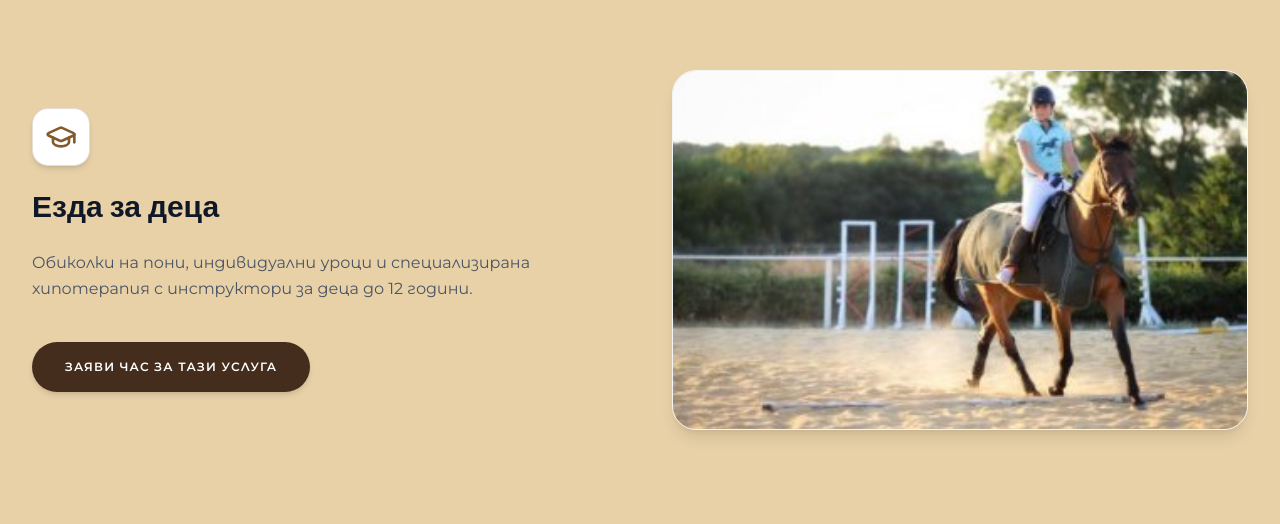
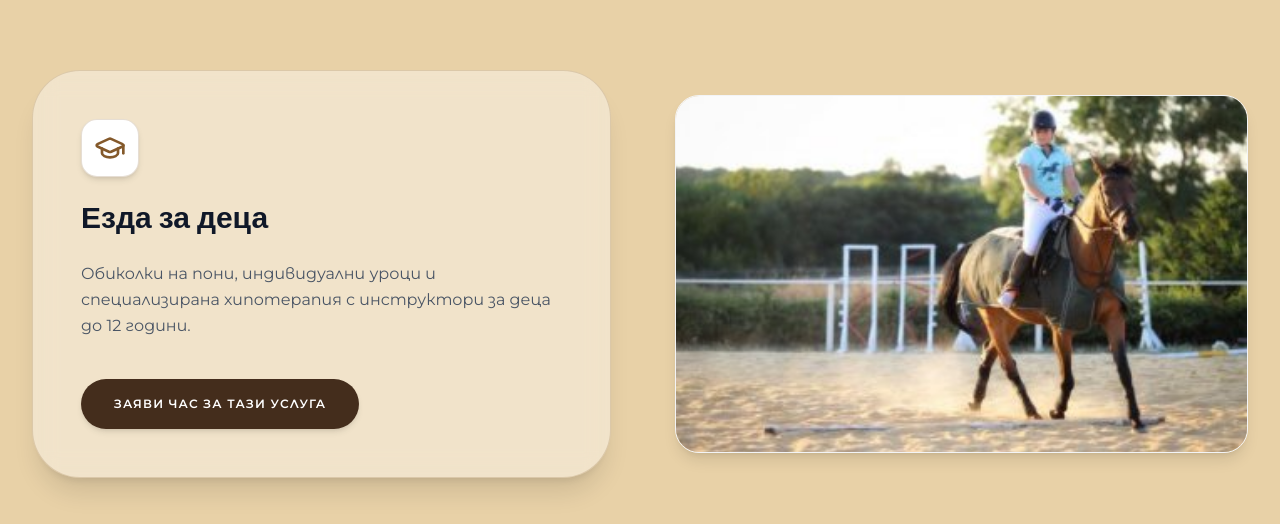
Before and after one commit to NTIVI/RoyalHorse, a Next.js app: page /riding in a window 1280 px wide. Shown: the part 263-787 px from the top of the page. Built offline with nearby package versions, Linux system fonts and the light colour scheme; no server answers.

Commit message:
style: wrap riding service text blocks in elegant bordered glass containers

```diff
--- a/src/app/riding/page.tsx
+++ b/src/app/riding/page.tsx
@@ -98,8 +98,8 @@ export default function RidingPage() {
                     isEven ? "" : "lg:flex-row-reverse"
                   }`}
                 >
-                  {/* Text Column */}
-                  <div className="w-full lg:w-1/2 space-y-6">
+                  {/* Text Column wrapped in elegant oval outline container */}
+                  <div className="w-full lg:w-1/2 space-y-6 bg-white/40 backdrop-blur-md border border-[#84592B]/20 rounded-[3rem] p-8 sm:p-12 shadow-xl hover:shadow-2xl transition-all duration-300">
                     <div className="inline-flex p-3 bg-white border border-[#84592B]/20 rounded-2xl shadow-md">
                       {getIcon(item.title_bg)}
                     </div>
```
